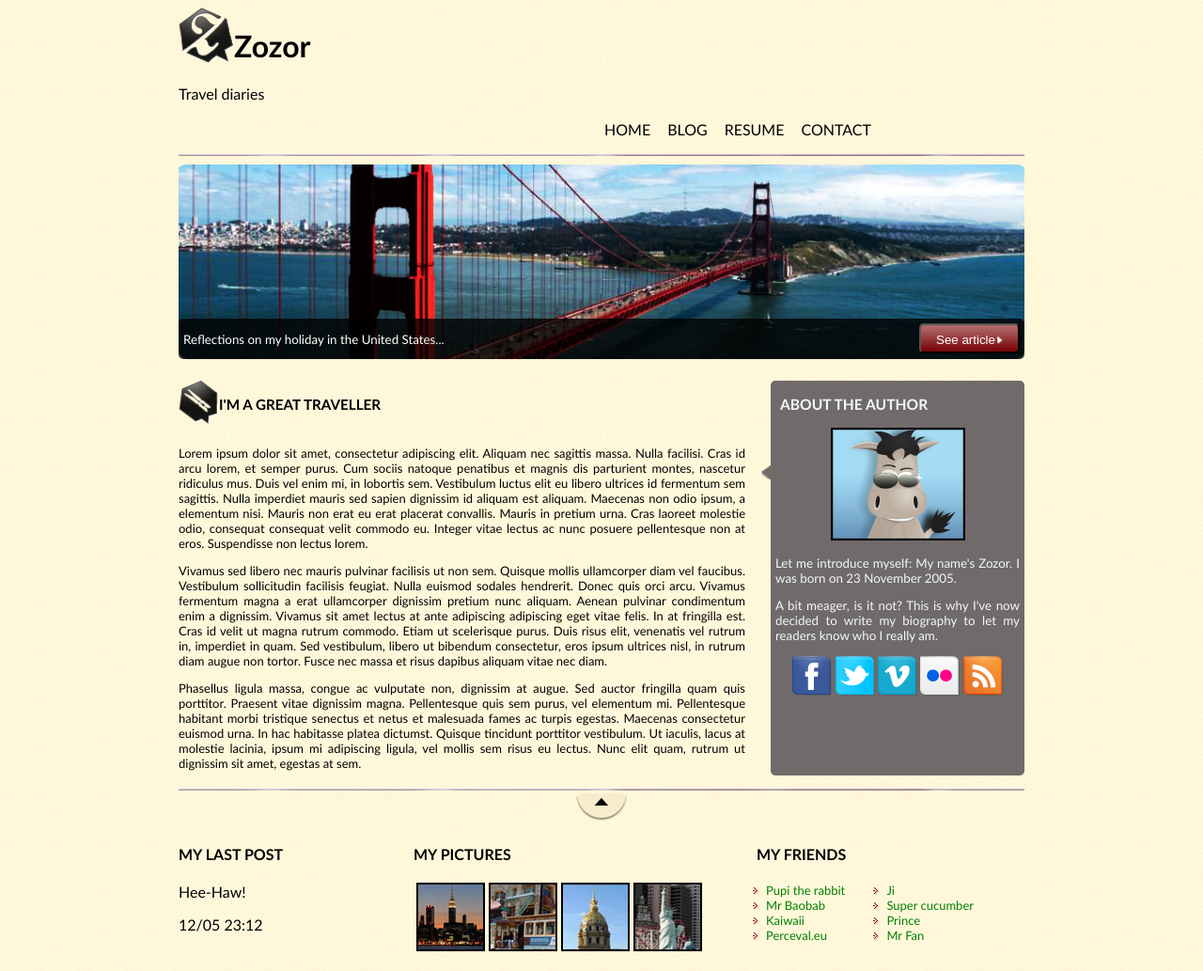
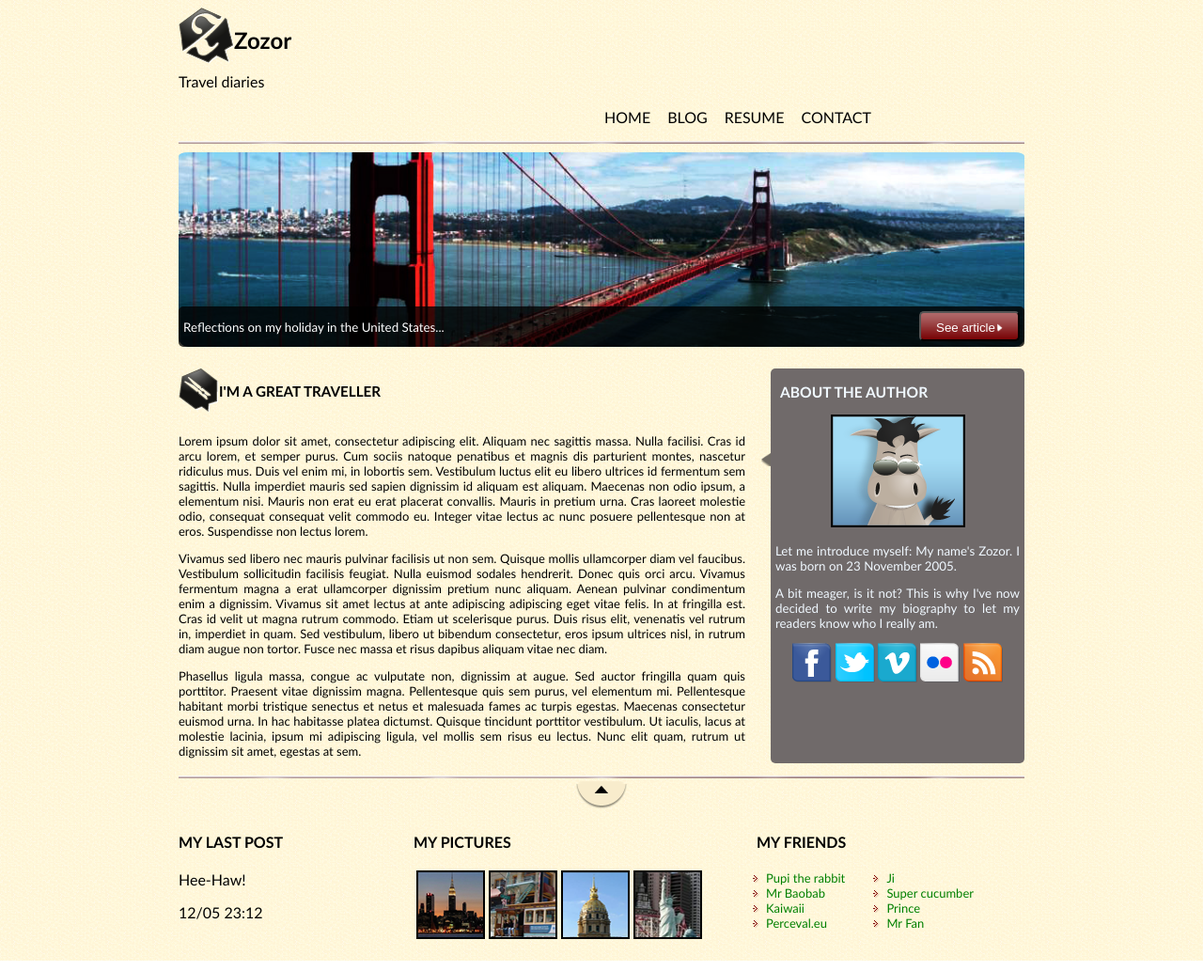
Before and after one commit to Karina1109/Bootcamp, a plain HTML site: page index.html in a window 1280 px wide. Shown: the whole page at 94% size. Drawn offline with Linux system fonts and the light colour scheme.

Commit message:
index.html

```diff
--- a/index.html
+++ b/index.html
@@ -11,7 +11,7 @@
         <header>
             <div id="header">
                 <img src="images/zozor_logo.png" alt="logo">
-                <h1>Zozor</h1>
+                <h2>Zozor</h2>
                 <p>Travel diaries</p>
                 <nav>
                     <div id="navigation">
```
